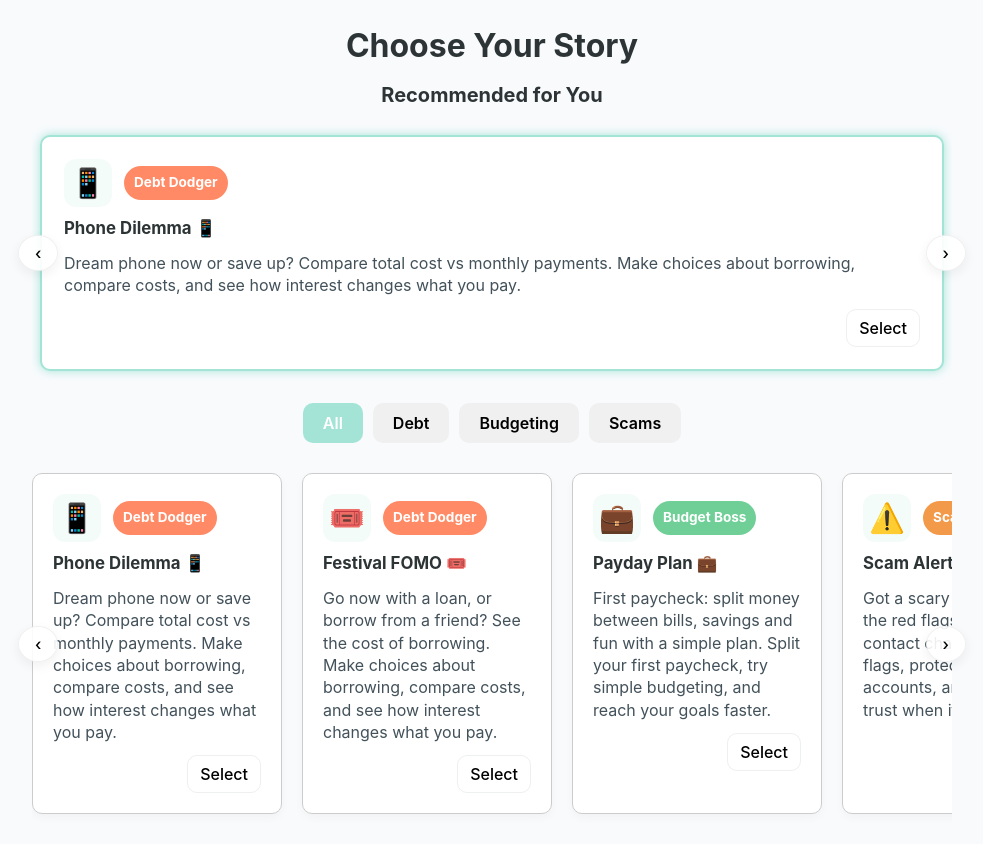
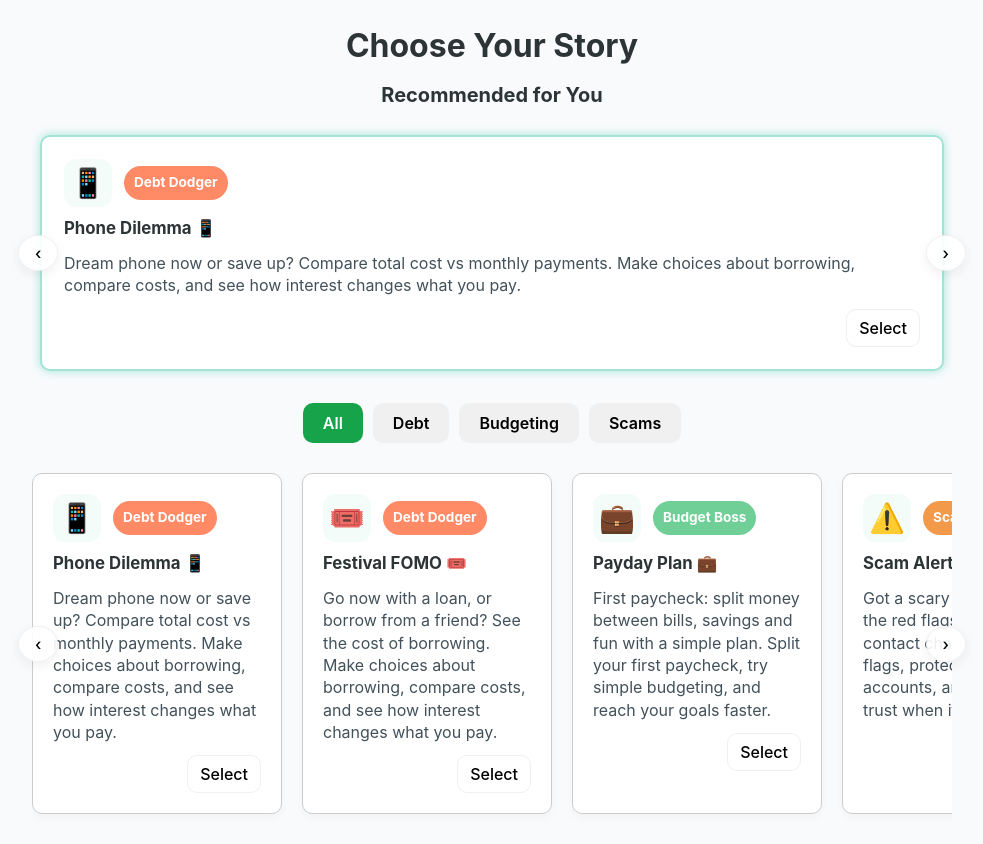
Before and after one commit to Marcooos05/MadPlotLib-Junction2025, a React (Vite) app in the folder finlib-frontend/: page /stories in a window 1280 px wide. Shown: the whole page, without its empty margins (148-1131 px from the left). Built offline with nearby package versions, Linux system fonts and the light colour scheme; no server answers.

Commit message:
Style: stronger accent green for active buttons (tabs, CTAs, onboarding)

```diff
--- a/finlib-frontend/src/style.css
+++ b/finlib-frontend/src/style.css
@@ -1,5 +1,6 @@
 :root {
   --mint: #A3E4D7;
+  --accent: #16A34A;
   --coral: #FF6B6B;
   --orange: #F39C6B;
   --bg: #F8FAFC;
@@ -245,7 +246,7 @@ body {
   cursor: pointer;
 }
 .card-footer .cta {
-  background: var(--mint);
+  background: var(--accent);
   border: none;
   color: white;
   padding: 8px 14px;
@@ -303,7 +304,7 @@ body {
 }
 
 .tabs button.active {
-  background: var(--mint);
+  background: var(--accent);
   color: #fff;
 }
 
@@ -406,7 +407,7 @@ body {
 
 .onboarding button[type="submit"] {
   padding: 18px 48px;
-  background: linear-gradient(135deg, var(--mint) 0%, var(--success) 100%);
+  background: linear-gradient(135deg, var(--accent) 0%, var(--success) 100%);
   color: white;
   border: none;
   border-radius: 16px;
@@ -469,7 +470,7 @@ body {
 }
 
 .tabs button.active {
-  background: var(--mint);
+  background: var(--accent);
   color: white;
 }
 
```
